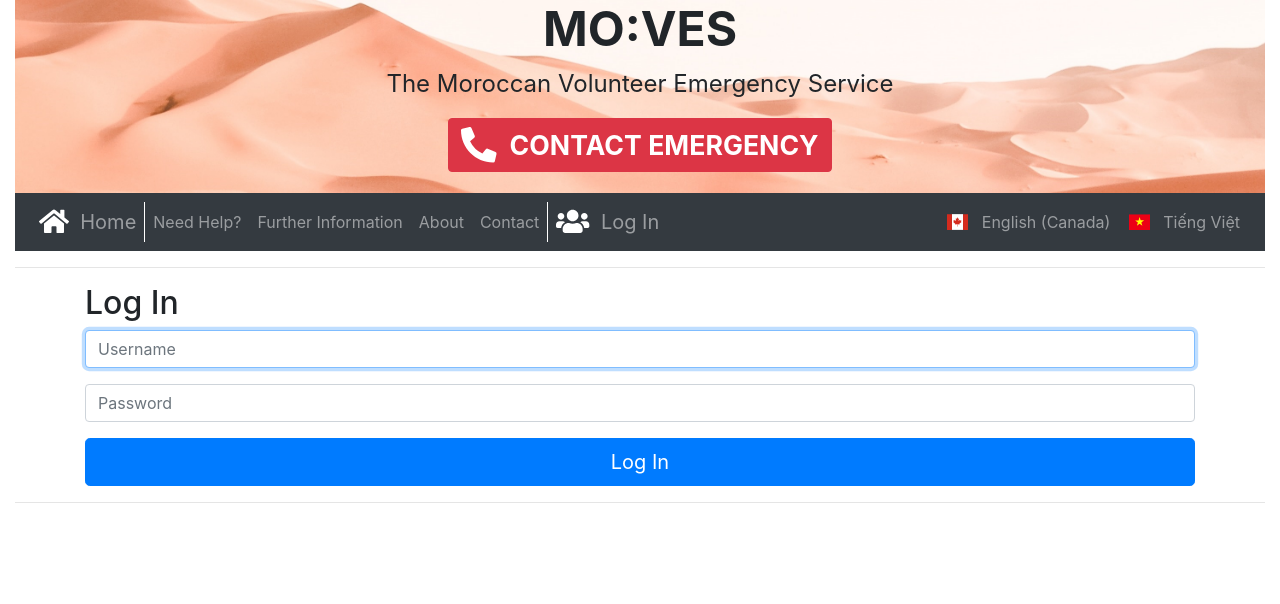
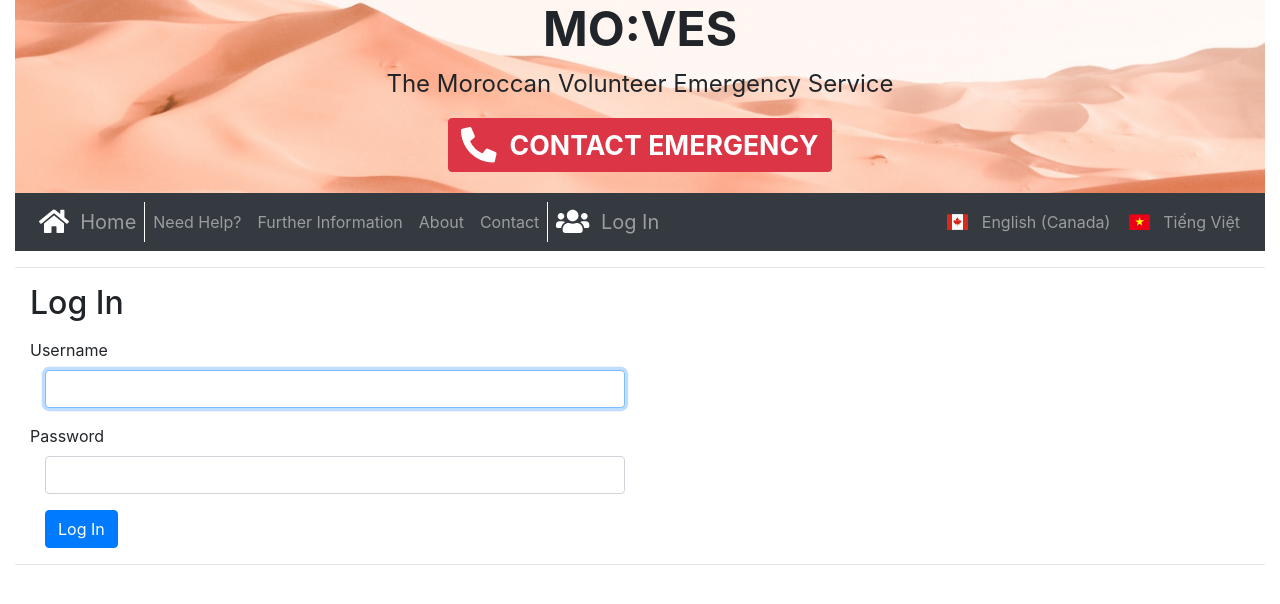
Before and after one commit to Cameodeon/Moves-Front-End-Group-C, a React (Create React App) app: page /login in a window 1280 px wide. Shown: the top 604 px of the page. Built offline with nearby package versions, Linux system fonts and the light colour scheme.

Commit message:
improve login, add logout

```diff
--- a/public/languageUI/en-CA.json
+++ b/public/languageUI/en-CA.json
@@ -16,7 +16,10 @@
         "info": "Further Information",
         "about": "About",
         "contact": "Contact",
-        "login": "Log In",
+        "toggleLog": {
+            "login": "Log In",
+            "logout": "Log Out"
+        },
         "selectLang": "Select Language"
     },
     "notfound": {
--- a/src/App.js
+++ b/src/App.js
@@ -1,18 +1,16 @@
 import React, { Component } from 'react';
-import { Route, Switch, Link } from "react-router-dom";
+import { Route, Switch, Link, withRouter } from "react-router-dom";
 import { FontAwesomeIcon } from '@fortawesome/react-fontawesome';
 import Home from './Home';
 import Navbar from './Navbar';
 import NotFound from './NotFound';
 import Content from './Content';
 import EmergencyContact from './EmergencyContact';
-import Login from "./Login";
+import LogIn from "./LogIn";
+import LogOut from './LogOut';
 import Activate from './Activate';
-import Logout from './Logout';
 import Setting from './Setting';
 import './App.css';
-
-
 
 class App extends Component {
 
@@ -20,7 +18,8 @@ class App extends Component {
     language: localStorage.getItem("lang"),
     langFileDir: "",
     dict: {  },
-    loaded: false
+    loaded: false,
+    isLoggedIn: localStorage.getItem('access_token') ? true : false
   };
 
   constructor(props) {
@@ -34,6 +33,8 @@ class App extends Component {
       this.state.langFileDir = `/languageUI/${localStorage.getItem("lang")}.json`;
     }
     this.onChangeLanguage = this.onChangeLanguage.bind(this);
+    this.onToggleLogIn = this.onToggleLogIn.bind(this);
+    this.isLoggedIn = this.isLoggedIn.bind(this);
   }
 
   componentDidMount() {
@@ -64,21 +65,35 @@ class App extends Component {
     });
   }
 
+  onToggleLogIn(newStatus, optionalToken) {
+    if (newStatus) {
+      localStorage.setItem('access_token', optionalToken);
+    } else {
+      localStorage.removeItem('access_token');
+    }
+    this.setState({isLoggedIn: newStatus});
+  }
+
+  isLoggedIn() {
+    return this.state.isLoggedIn;
+  }
+
   render() {
     var dict = this.state.dict;
     return !this.state.loaded ? null : (
       <div className="container-fluid">
         <Header dict={dict.header} />
-        <Navbar dict={dict.navbar} changeLanguage={this.onChangeLanguage} />
+        <Navbar dict={dict.navbar} changeLanguage={this.onChangeLanguage} changeLogInStatus={this.onToggleLogIn} isLoggedIn={this.isLoggedIn} />
         <hr />
         <Switch>
           <Route exact path='/' render={() => <Home dict={dict.home}/>} />
           <Route exact path='/content/:slug' render={props => <Content slug={props.match.params.slug}/>} />
           <Route exact path='/emergency' render={() => <EmergencyContact dict={dict.emergency} />} />
-          <Route exact path="/login" render={() => <Login />}/>
-          <Route exact path="/logout" render={() => <Logout />}/>
+          <Route exact path='/login' render={() => <LogIn changeLogInStatus={this.onToggleLogIn} isLoggedIn={this.isLoggedIn} />}/>
+          <Route exact path='/logout' render={() => <LogOut />} />
+          {/* <Route exact path="/logout" render={() => <Logout />}/>
           <Route exact path="/setting" render={() => <Setting/>}/>
-          <Route exact path="/activate" render={() => <Activate/>}/>
+          <Route exact path="/activate" render={() => <Activate/>}/> */}
           <Route render={() => <NotFound dict={dict.notfound} />} />
         </Switch>
         <hr />
--- a/src/Content.js
+++ b/src/Content.js
@@ -10,7 +10,7 @@ class Content extends Component {
     title: ""
   };
 
-  url = `http://localhost:8080/api/textContent/${localStorage.getItem("lang")}/`;
+  url = `https://movesws-teamc-baa.herokuapp.com/api/textContent/${localStorage.getItem("lang")}/`;
 
   componentDidMount() {
     fetch(this.url + this.props.slug)
--- a/src/Login.js
+++ b/src/Login.js
@@ -1,122 +1,83 @@
 import React, { Component } from 'react';
-import {Redirect} from 'react-router-dom'
+import { withRouter } from 'react-router-dom';
+import { Redirect } from 'react-router';
 
-export default class Login extends Component{
-  constructor(props){
-    super(props)
-    let loggedIn = false
-    this.state = {
-      username:"",
-      password:"",
-      loggedIn
+class LogIn extends Component{
 
-    }
-    this.onChange= this.onChange.bind(this)
-    this.submitForm = this.onChange.bind(this)
+  state = {
+    username: "",
+    password: "",
+    errMsg: "",
   }
 
-  url = "http://localhost:8080/api/user/login";
+  constructor(props){
+    super(props);
+    this.onChange= this.onChange.bind(this);
+    this.submitForm = this.submitForm.bind(this);
+  }
+
+  url = "https://movesws-teamc-baa.herokuapp.com/api/user/login";
 
   onChange(e){
-    this.setState({
-      [e.target.name]: e.target.value
-    })
-  }
-
-  componentDidMount() {
-
+      this.setState({[e.target.name]: e.target.value});
   }
 
   submitForm(e){
+    e.preventDefault();
     const credentials = {
-      "userName": this.state.userName,
+      "userName": this.state.username,
       "password": this.state.password,
     };
-
     fetch(this.url, {
       method: 'POST',
       mode: 'cors',
       headers: {
-        // Currently in excess of what is needed; probably need only the first three
-        "Content-Type": "application/json",
-        "Access-Control-Allow-Origin": "*",
-        "Access-Control-Allow-Methods": "GET, POST, DELETE, PUT, HEAD, OPTIONS",
-        "Access-Control-Allow-Credentials": "true",
-        "Access-Control-Allow-Headers": "Origin,Content-Type,Accept,Authorization,Expires,Pragma,x-custom-header"
+        "Content-Type": "application/json"
       },
       body: JSON.stringify(credentials)
     })
-    .then(response => {
-      if (response.ok) {
-        response.json()
-        .then((data) => {
-          localStorage.setItem('access_token', data.token);
-          return this.props.history.push("/token");
-        });
-      } else if (response.status >= 400 && response.status < 500) {
-        // Error caused by the requestor
-        throw Error(`HTTP ${response.status}, ${response.statusText}`);
+    .then(response => response.json())
+    .then((data) => {
+      if (data.token) {
+        this.props.history.goBack();
+        this.props.changeLogInStatus(true, data.token);
       } else {
-        throw Error(`HTTP ${response.status}, ${response.statusText}`);
+        this.setState({errMsg: data.message});
       }
     })
     .catch(error => {
-      // Handles an error thrown above, as well as network general errors
       console.log("Caught an error:", error.message);
     });
 
   }
 
-  render(){
-    if(this.state.loggedIn){
-      return <Redirect to="/setting"/>
-    }
-
-    return(
-
-
-      <div className="container">
-      <form
-        className="form-signin"
-        onSubmit={this.onSubmit}
-      >
-        <h2 className="form-signin-heading">
-          Log In
-        </h2>
-
+  render() {
+    return this.props.isLoggedIn() ? <Redirect to='/'/> : (
+      <div className="container-fluid">
+        <h2 className="form-signin-heading">Log In</h2>
+        <p className="errMsg">{this.state.errMsg}</p>
         <div className="form-group">
-          <input
-            type="text"
-            name="username"
-            className="form-control"
-            placeholder="Username"
-            value={this.state.username}
-            onChange={this.onChange}
-            autoFocus
-          />
-          <span className="help-block"></span>
+          <label htmlFor="username" className="control-label">Username</label>
+          <div className="col-md-12 col-xl-6">
+            <input type="text" name="username" id="username" className="form-control" value={this.state.username} ref={(i) => {this.input = i}} onChange={this.onChange} autoFocus />
+          </div>
         </div>
 
         <div className="form-group">
-          <input
-            type="password"
-            name="password"
-            className="form-control"
-            placeholder="Password"
-            value={this.state.password}
-            onChange={this.onChange}
-          />
-          <span className="help-block"></span>
+          <label htmlFor="password" className="control-label">Password</label>
+          <div className="col-md-12 col-xl-6">
+            <input type="password" name="password" id="password" className="form-control" value={this.state.password} ref={(i) => {this.input = i}} onChange={this.onChange} />
+          </div>
         </div>
 
-        <button
-          className="btn btn-lg btn-primary btn-block"
-          type="submit"
-        >
-          Log In
-        </button>
-      </form>
+        <div className="form-group">
+          <div className="col-md-offset-2 col-md-6">
+            <button className="btn btn-primary" onClick={this.submitForm} >Log In</button>
+          </div>
+        </div>
     </div>
     )
   }
 }
+
+export default withRouter(LogIn);
--- a/src/Navbar.css
+++ b/src/Navbar.css
@@ -18,6 +18,6 @@ border-left: 0.1px solid black;
     border-right: 1px solid white !important;
 }
 
-#loginBtn {
+#loginBtn, #logoutBtn {
     border-left: 1px solid white !important;
 }
--- a/src/Navbar.js
+++ b/src/Navbar.js
@@ -1,12 +1,13 @@
 import React, { Component } from 'react';
 import { Link } from "react-router-dom";
 import { FontAwesomeIcon } from '@fortawesome/react-fontawesome';
+import ToggleLogInButton from './ToggleLogInButton';
 import './Navbar.css';
 
 class Navbar extends Component {
 
     render() {
-        var { dict, changeLanguage } = this.props;
+        var { dict, changeLanguage, changeLogInStatus, isLoggedIn } = this.props;
         return (
         <nav className="navbar navbar-expand-lg bg-dark navbar-dark" id="customNavbar">
             <button className="navbar-toggler btn-lg" type="button" data-toggle="collapse" data-target="#menuBar">
@@ -38,10 +39,7 @@ class Navbar extends Component {
                         <Link className="nav-link" to="#">{dict.contact}</Link>
                     </li>
                     <li className="nav-item" id="loginBtn">
-                        <Link className="navbar-brand nav-link btn-dark" to="/login">
-                            <FontAwesomeIcon icon={['fas', 'users']} style={{color: 'white'}} size="lg" /> &nbsp;
-                            {dict.login}
-                        </Link>
+                        <ToggleLogInButton dict={dict.toggleLog} changeLogInStatus={changeLogInStatus} isLoggedIn={isLoggedIn} />
                     </li>
                 </ul>
             </div>
--- /dev/null
+++ b/src/ToggleLogInButton.js
@@ -0,0 +1,36 @@
+import React, { Component} from 'react';
+import { FontAwesomeIcon } from '@fortawesome/react-fontawesome';
+import { Link } from 'react-router-dom';
+
+class ToggleLogInButton extends Component {
+
+    constructor(props) {
+        super(props);
+        this.onLogOutButtonClick = this.onLogOutButtonClick.bind(this);
+    }
+
+    onLogOutButtonClick() {
+        this.props.changeLogInStatus(false);
+    }
+
+    render(){
+        var { dict } = this.props;
+        return(
+            <div>
+                {!this.props.isLoggedIn() ?
+                <Link className="navbar-brand nav-link btn-dark" to="/login">
+                    <FontAwesomeIcon icon={['fas', 'users']} style={{color: 'white'}} size="lg" /> &nbsp;
+                    {dict.login}
+                </Link>
+                :
+                <Link role="button" onClick={this.onLogOutButtonClick} className="navbar-brand nav-link btn-dark" to="/logout">
+                    <FontAwesomeIcon icon={['fas', 'sign-out-alt']} style={{color: 'white'}} size="lg" /> &nbsp;
+                    {dict.logout}
+                </Link>
+                }
+            </div>
+        )
+    }
+}
+
+export default ToggleLogInButton;
--- a/src/fontawesome.js
+++ b/src/fontawesome.js
@@ -1,8 +1,8 @@
 import { library } from '@fortawesome/fontawesome-svg-core';
 import {
-    faHome, faUsers, faPhoneAlt
+    faHome, faUsers, faPhoneAlt, faSignOutAlt
 } from '@fortawesome/free-solid-svg-icons';
 
 library.add(
-    faHome, faUsers, faPhoneAlt
+    faHome, faUsers, faPhoneAlt, faSignOutAlt
 );
```
Also changed, not shown: src/Logout.js (+24 -13 lines), src/PopOver.js (deleted, +0 -58 lines).
